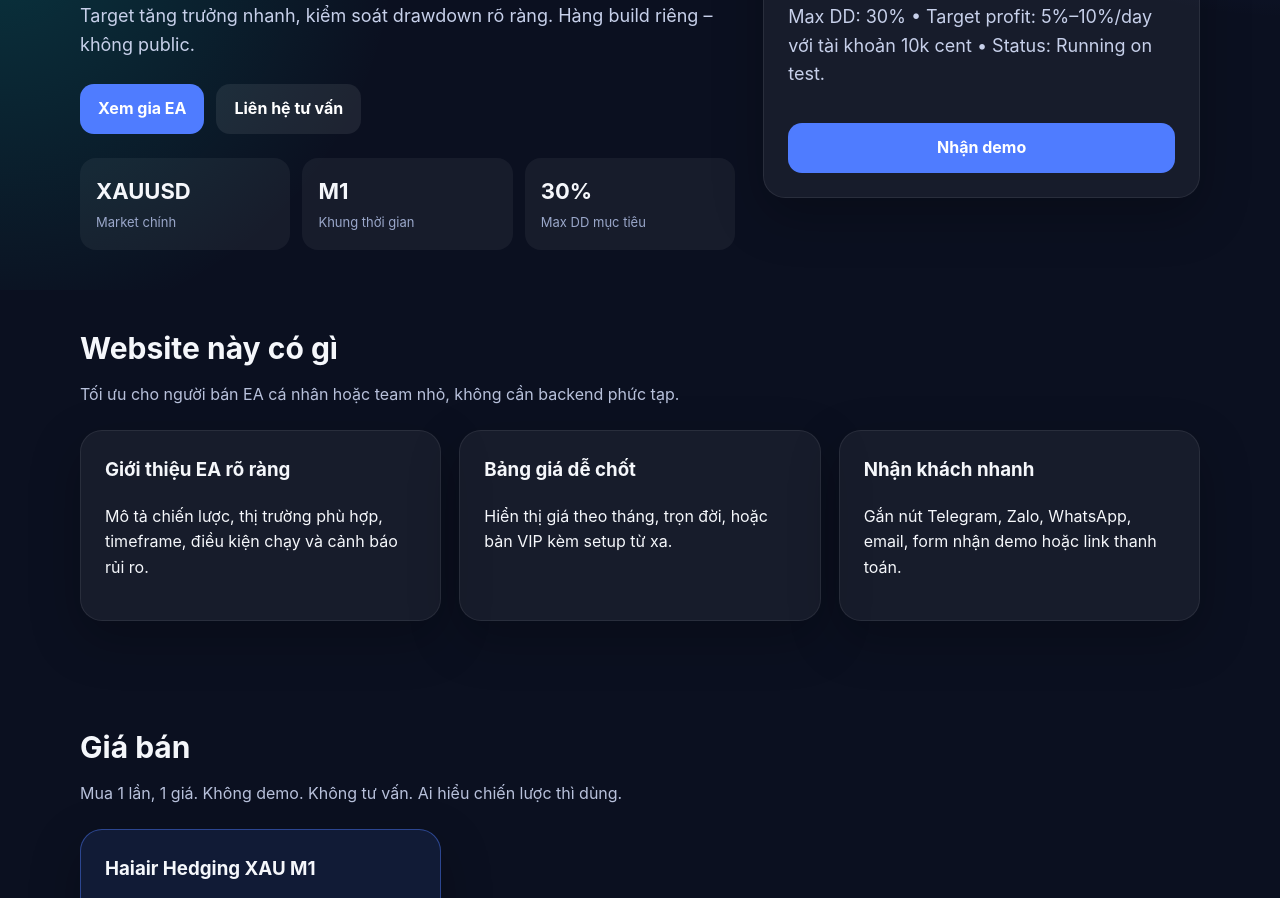
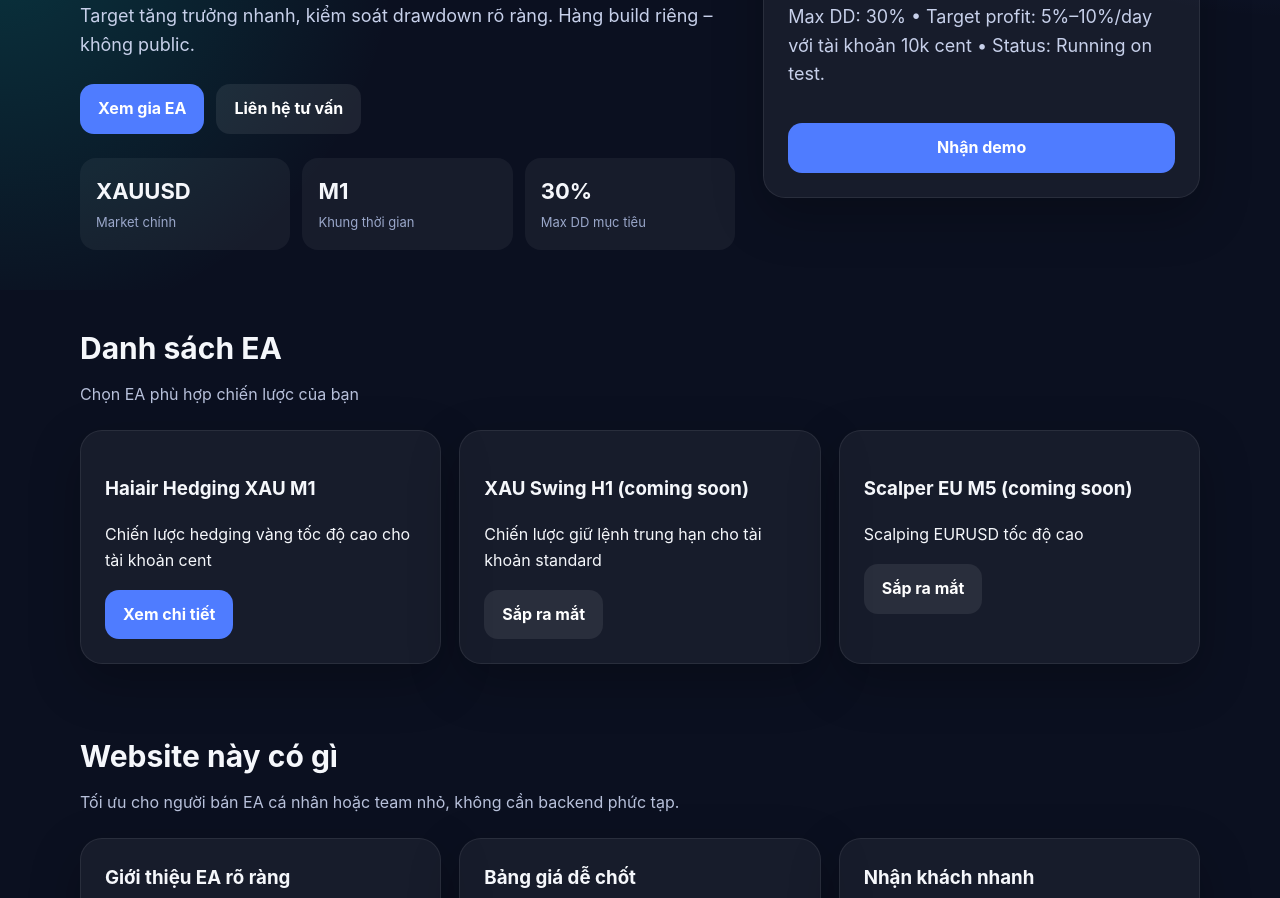
Before and after one commit to meta240dt-debug/ea-store, a plain HTML site: page index.html in a window 1280 px wide. Shown: the part 501-1399 px from the top of the page. Drawn offline with Linux system fonts and the light colour scheme.

Commit message:
Update index.html

```diff
--- a/index.html
+++ b/index.html
@@ -130,7 +130,34 @@
       </div>
     </div>
   </section>
+<section id="ea-list">
+  <div class="container">
+    <h2 class="section-title">Danh sách EA</h2>
+    <p class="section-sub">Chọn EA phù hợp chiến lược của bạn</p>
 
+    <div class="grid-3">
+
+      <div class="card">
+        <h3>Haiair Hedging XAU M1</h3>
+        <p>Chiến lược hedging vàng tốc độ cao cho tài khoản cent</p>
+        <a href="#pricing" class="btn btn-primary">Xem chi tiết</a>
+      </div>
+
+      <div class="card">
+        <h3>XAU Swing H1 (coming soon)</h3>
+        <p>Chiến lược giữ lệnh trung hạn cho tài khoản standard</p>
+        <a href="#" class="btn btn-secondary">Sắp ra mắt</a>
+      </div>
+
+      <div class="card">
+        <h3>Scalper EU M5 (coming soon)</h3>
+        <p>Scalping EURUSD tốc độ cao</p>
+        <a href="#" class="btn btn-secondary">Sắp ra mắt</a>
+      </div>
+
+    </div>
+  </div>
+</section>
   <section id="features">
     <div class="container">
       <h2 class="section-title">Website này có gì</h2>
```
